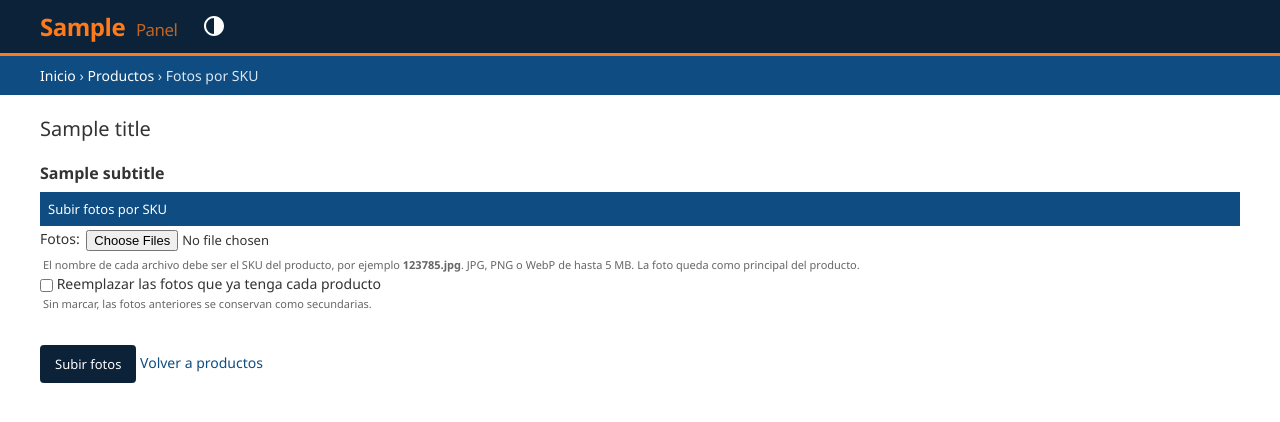
After one commit to laCOCOARD/Multimix-RD, a Django app: template templates/admin/catalogo/producto/fotos_por_sku.html in a window 1280 px wide. The commit adds this page. Shown: the top 422 px of the page. Run offline with Django 5.2, Linux system fonts and the light colour scheme; the template is opened without the code that fills it: most values are stand-ins (such as "Sample title", 1, 10 or a date in 2020).

Commit message:
Panel: subir fotos de productos por SKU
El nombre de cada archivo es el SKU de su producto y la foto queda como
principal. La pagina las envia una por una con fetch para no agotar el
tiempo de Gunicorn; opcionalmente reemplaza las fotos anteriores.

Co-Authored-By: Claude Opus 5.5 <noreply@anthropic.com>

```diff
--- a/catalogo/services.py
+++ b/catalogo/services.py
@@ -1,17 +1,22 @@
-"""Consultas del catalogo: secciones automaticas de la portada y filtros del listado."""
+"""Catalogo: secciones automaticas de la portada, filtros del listado y carga de fotos por SKU."""
+from dataclasses import dataclass
 from datetime import timedelta
+from pathlib import Path
 
 from django.conf import settings
 from django.core.cache import cache
+from django.core.exceptions import ValidationError
 from django.db.models import Q, Sum
 from django.db.models.functions import Coalesce
 from django.utils import timezone
+from PIL import Image
 
 from core.models import ConfiguracionTienda
 from core.texto import normalizar
+from core.validators import validar_imagen
 from pedidos.models import DetallePedido, Pedido
 
-from .models import Producto, q_oferta_vigente
+from .models import FotoProducto, Producto, q_oferta_vigente
 
 CACHE_MAS_VENDIDOS = 'catalogo_ids_mas_vendidos'
 
@@ -89,3 +94,48 @@ def filtrar_catalogo(filtros, categoria=None):
         )
         return productos.annotate(vendidos=vendidos).order_by('-vendidos', '-creado', '-id')
     return productos.order_by('-creado', '-id')
+
+
+# --- Fotos por SKU ---------------------------------------------------------------------
+
+@dataclass
+class FotoPorSku:
+    archivo: str
+    sku: str
+    asignada: bool
+    detalle: str
+
+
+def _es_imagen(archivo):
+    try:
+        with Image.open(archivo) as imagen:
+            imagen.verify()
+    except Exception:
+        return False
+    finally:
+        archivo.seek(0)
+    return True
+
+
+def asignar_foto_por_sku(archivo, reemplazar=False):
+    """Pone el archivo como foto principal del producto cuyo SKU es el nombre del archivo.
+
+    `123785.jpg` va al producto con SKU 123785. Con `reemplazar` se borran las fotos que ya tenia.
+    """
+    sku = Path(archivo.name).stem.strip().upper()
+    producto = Producto.objects.filter(sku=sku).first()
+    if producto is None:
+        return FotoPorSku(archivo.name, sku, False, 'No hay ningún producto con ese SKU.')
+    try:
+        validar_imagen(archivo)
+    except ValidationError as error:
+        return FotoPorSku(archivo.name, sku, False, ' '.join(error.messages))
+    if not _es_imagen(archivo):
+        return FotoPorSku(archivo.name, sku, False, 'El archivo no es una imagen válida.')
+
+    nueva = FotoProducto.objects.create(producto=producto, imagen=archivo, principal=True)
+    if reemplazar:
+        # Se borran una a una para que tambien se elimine el archivo de cada foto.
+        for anterior in producto.fotos.exclude(pk=nueva.pk):
+            anterior.delete()
+    return FotoPorSku(archivo.name, sku, True, producto.nombre)
--- a/static/css/panel.css
+++ b/static/css/panel.css
@@ -101,5 +101,8 @@ a.panel-tarjeta:hover { transform: translateY(-2px); box-shadow: 0 8px 20px rgba
 .panel-boton-cancelado { background: #d23b3b; }
 .panel-boton-estado:hover { filter: brightness(.9); }
 
+/* --- Fotos por SKU --------------------------------------------------------- */
+.panel-fotos-resumen { margin: 0; padding: 12px 14px; font-weight: 700; }
+
 /* --- Aviso al eliminar pedidos -------------------------------------------- */
 .panel-aviso-eliminar { margin: 0 0 18px; padding: 14px 16px; border: 1px solid var(--hairline-color); border-left: 5px solid #d23b3b; border-radius: 10px; background: var(--darkened-bg); }
--- a/templates/admin/catalogo/producto/change_list.html
+++ b/templates/admin/catalogo/producto/change_list.html
@@ -2,5 +2,8 @@
 
 {% block object-tools-items %}
   <li><a href="{% url 'admin:catalogo_producto_plantilla' %}" class="import_link">Plantilla de Excel</a></li>
+  {% if puede_subir_fotos %}
+    <li><a href="{% url 'admin:catalogo_producto_fotos_por_sku' %}" class="import_link">Fotos por SKU</a></li>
+  {% endif %}
   {{ block.super }}
 {% endblock %}
--- /dev/null
+++ b/templates/admin/catalogo/producto/fotos_por_sku.html
@@ -0,0 +1,121 @@
+{% extends "admin/base_site.html" %}
+
+{% block breadcrumbs %}
+<div class="breadcrumbs">
+  <a href="{% url 'admin:index' %}">Inicio</a> &rsaquo;
+  <a href="{% url 'admin:catalogo_producto_changelist' %}">Productos</a> &rsaquo; Fotos por SKU
+</div>
+{% endblock %}
+
+{% block content %}
+<div id="content-main">
+  <form method="post" enctype="multipart/form-data" id="fotos-por-sku">
+    {% csrf_token %}
+    <fieldset class="module aligned">
+      <h2>Subir fotos por SKU</h2>
+      <div class="form-row">
+        <div class="flex-container">
+          <label for="id_fotos">Fotos:</label>
+          <input type="file" name="fotos" id="id_fotos" multiple required accept=".jpg,.jpeg,.png,.webp">
+        </div>
+        <div class="help">
+          El nombre de cada archivo debe ser el SKU del producto, por ejemplo <strong>123785.jpg</strong>.
+          JPG, PNG o WebP de hasta 5 MB. La foto queda como principal del producto.
+        </div>
+      </div>
+      <div class="form-row">
+        <div class="flex-container checkbox-row">
+          <input type="checkbox" name="reemplazar" id="id_reemplazar" value="1">
+          <label class="vCheckboxLabel" for="id_reemplazar">Reemplazar las fotos que ya tenga cada producto</label>
+        </div>
+        <div class="help">Sin marcar, las fotos anteriores se conservan como secundarias.</div>
+      </div>
+    </fieldset>
+
+    <div class="submit-row">
+      <input type="submit" value="Subir fotos" class="default">
+      <a class="closelink" href="{% url 'admin:catalogo_producto_changelist' %}">Volver a productos</a>
+    </div>
+  </form>
+
+  <div class="module" id="fotos-resultado"{% if not procesado %} hidden{% endif %}>
+    <h2>Resultado</h2>
+    <p class="panel-fotos-resumen" id="fotos-resumen" role="status">
+      {% if procesado %}{{ asignadas }} foto(s) asignadas, {{ rechazadas|length }} sin asignar.{% endif %}
+    </p>
+    <table id="fotos-rechazadas"{% if not rechazadas %} hidden{% endif %}>
+      <caption>Fotos sin asignar</caption>
+      <thead><tr><th scope="col">Archivo</th><th scope="col">SKU</th><th scope="col">Motivo</th></tr></thead>
+      <tbody>
+        {% for foto in rechazadas %}
+          <tr><th scope="row">{{ foto.archivo }}</th><td>{{ foto.sku }}</td><td>{{ foto.detalle }}</td></tr>
+        {% endfor %}
+      </tbody>
+    </table>
+  </div>
+</div>
+
+<script>
+  // Envia las fotos una por una: asi no importa cuantas sean ni cuanto tarde cada una.
+  (() => {
+    const formulario = document.getElementById('fotos-por-sku');
+    const resumen = document.getElementById('fotos-resumen');
+    const tabla = document.getElementById('fotos-rechazadas');
+    const boton = formulario.querySelector('[type=submit]');
+
+    const anotarRechazo = (archivo, sku, motivo) => {
+      const fila = tabla.tBodies[0].insertRow();
+      const celda = document.createElement('th');
+      celda.scope = 'row';
+      celda.textContent = archivo;
+      fila.append(celda);
+      fila.insertCell().textContent = sku;
+      fila.insertCell().textContent = motivo;
+      tabla.hidden = false;
+    };
+
+    formulario.addEventListener('submit', async (evento) => {
+      evento.preventDefault();
+      const fotos = Array.from(formulario.elements.fotos.files);
+      if (!fotos.length) return;
+      const token = formulario.elements.csrfmiddlewaretoken.value;
+      let asignadas = 0;
+      let rechazadas = 0;
+
+      boton.disabled = true;
+      tabla.tBodies[0].replaceChildren();
+      tabla.hidden = true;
+      document.getElementById('fotos-resultado').hidden = false;
+
+      for (const [indice, foto] of fotos.entries()) {
+        resumen.textContent = `Subiendo ${indice + 1} de ${fotos.length}: ${foto.name}`;
+        const datos = new FormData();
+        datos.append('csrfmiddlewaretoken', token);
+        datos.append('fotos', foto);
+        if (formulario.elements.reemplazar.checked) datos.append('reemplazar', '1');
+        try {
+          const respuesta = await fetch(formulario.action, {
+            method: 'POST', body: datos, headers: { 'X-Requested-With': 'fetch' },
+          });
+          if (!respuesta.ok) throw new Error(`Error ${respuesta.status}`);
+          for (const resultado of (await respuesta.json()).resultados) {
+            if (resultado.asignada) {
+              asignadas += 1;
+            } else {
+              rechazadas += 1;
+              anotarRechazo(resultado.archivo, resultado.sku, resultado.detalle);
+            }
+          }
+        } catch (error) {
+          rechazadas += 1;
+          anotarRechazo(foto.name, '', `No se pudo subir (${error.message}).`);
+        }
+      }
+
+      resumen.textContent = `${asignadas} foto(s) asignadas, ${rechazadas} sin asignar.`;
+      boton.disabled = false;
+      formulario.reset();
+    });
+  })();
+</script>
+{% endblock %}
```
Also changed, not shown: CLAUDE.md (+3 -0 lines), catalogo/admin.py (+34 -1 lines), core/test_panel.py (+57 -2 lines), README.md.
